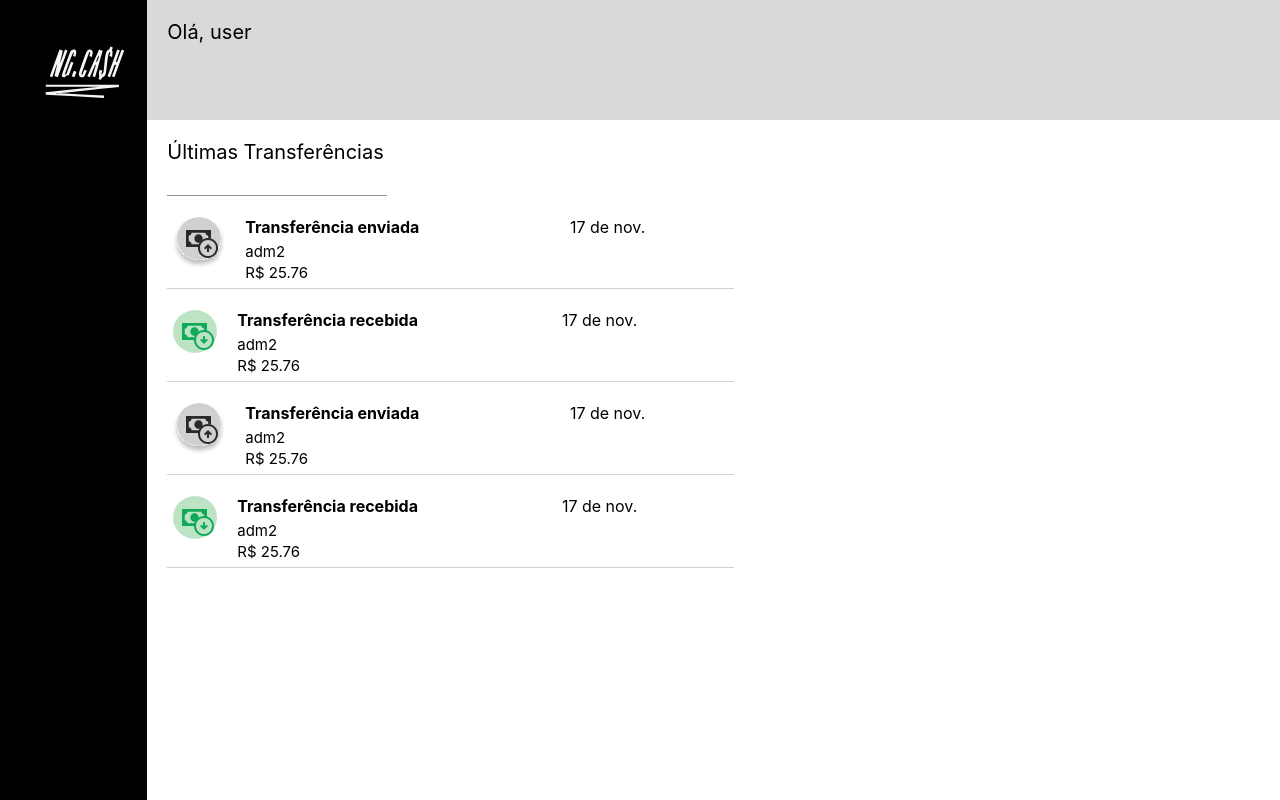
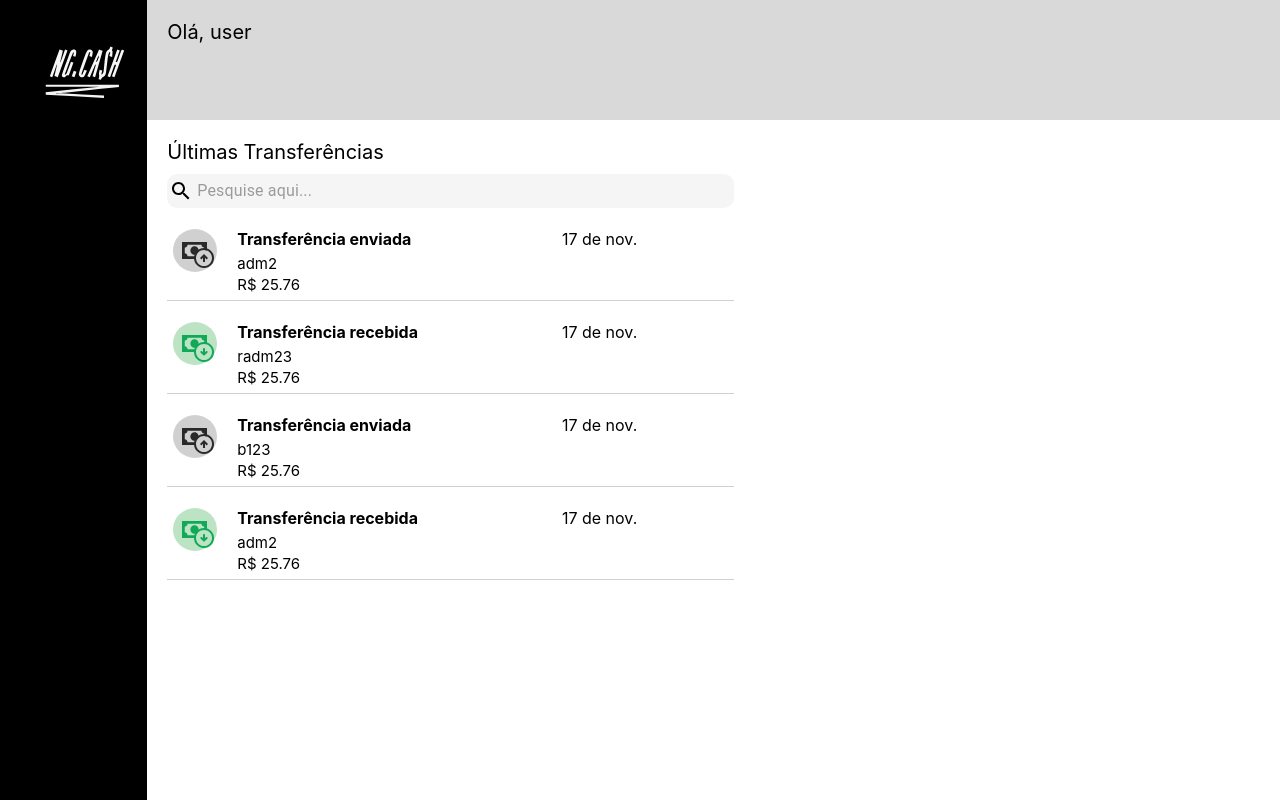
Before and after one commit to PedroMiguel7/NG-CASH, a React (Create React App) app in the folder ui/: page /home in a window 1280 px wide. Built offline with nearby package versions, Linux system fonts and the light colour scheme.

Commit message:
:construction: feat: search initial only username

```diff
--- a/ui/src/App.css
+++ b/ui/src/App.css
@@ -24,3 +24,35 @@
 #Fundo {
   display: flex;
 }
+
+.search {
+  margin-top: 10px;
+  position: relative;
+  border-radius: 10px;
+  background-color:#f5f5f5;
+  /* &:hover: {
+    background-color: alpha(theme.palette.common.white, 0.25);
+  }; */
+  margin-left: 0px;
+  width: 100%;
+}
+
+.searchIcon {
+  padding: 2px;
+  height: 100%;
+  position: absolute;
+  pointer-events: none;
+  display: flex;
+  align-items: center;
+  justify-content: center;
+}
+
+.inputRoot {
+  color: inherit;
+}
+
+.inputInput {
+  padding: 1px;
+  padding-left: 30px;
+  width: 100%;
+}
--- a/ui/src/app/pages/Home/home.tsx
+++ b/ui/src/app/pages/Home/home.tsx
@@ -14,7 +14,8 @@ import {
   TRvalor,
 } from "./styles";
 import { useJwt } from "react-jwt";
-import { Input } from "@material-ui/core";
+import { InputBase } from "@material-ui/core";
+import SearchIcon from "@material-ui/icons/Search";
 import RECEBIDO from "../../../assets/svgs/money+recebido.svg";
 import ENVIADO from "../../../assets/svgs/money+enviado.svg";
 import { useState } from "react";
@@ -40,7 +41,7 @@ export default function Home(Sidebar: any) {
       id: 5,
       debitedAccountId: 2,
       creditedAccountId: 1,
-      usernameTransaction: "adm2",
+      usernameTransaction: "radm23",
       value: 25.76,
       createdAt: "2022-11-17 15:12:18 +0000",
     },
@@ -48,7 +49,7 @@ export default function Home(Sidebar: any) {
       id: 2,
       debitedAccountId: 1,
       creditedAccountId: 2,
-      usernameTransaction: "adm2",
+      usernameTransaction: "b123",
       value: 25.76,
       createdAt: "2022-11-17 15:12:18 +0000",
     },
@@ -62,6 +63,24 @@ export default function Home(Sidebar: any) {
     },
   ]);
 
+  const [filter, setFilter] = useState("");
+  const handleChange = (event: any) => {
+    setFilter(event.target.value);
+  };
+
+  var emptyState = false;
+  var TRANSFERENCIASFl: any[] = TRANSFERENCIAS;
+
+  if (filter) {
+    const exp = eval(`/${filter.replace(/[^\d\w]+/, ".*")}/i`);
+    TRANSFERENCIASFl = TRANSFERENCIAS?.filter((projetos) =>
+      exp.test(projetos.usernameTransaction.toUpperCase())
+    );
+    if (TRANSFERENCIAS.length === 0) {
+      emptyState = true;
+    }
+  }
+
   return (
     <Container>
       <div>{Sidebar}</div>
@@ -71,14 +90,27 @@ export default function Home(Sidebar: any) {
         </Header>
         <Transferencias>
           <P>Últimas Transferências</P>
-          <Input></Input>
-          {TRANSFERENCIAS.map((e) => (
+          <div className="search">
+            <div className="searchIcon">
+              <SearchIcon />
+            </div>
+            <InputBase
+              id="pesquisa"
+              onChange={handleChange}
+              type="search"
+              name="main-search"
+              placeholder="Pesquise aqui..."
+              className="inputRoot inputInput"
+              inputProps={{ "aria-label": "search" }}
+            />
+          </div>
+          {TRANSFERENCIASFl.map((e) => (
             <Transferencia>
               <TRicon>
                 {e.creditedAccountId === 1 ? (
-                  <img src={RECEBIDO} alt="" />
+                  <img src={RECEBIDO} alt="" width="44px" height="43px" />
                 ) : (
-                  <img src={ENVIADO} alt="" />
+                  <img src={ENVIADO} alt="" width="44px" height="43px" />
                 )}
               </TRicon>
               <TRdados>
```
Also changed, not shown: ui/package.json (+4 -3 lines), ui/src/assets/svgs/money+enviado.svg.
